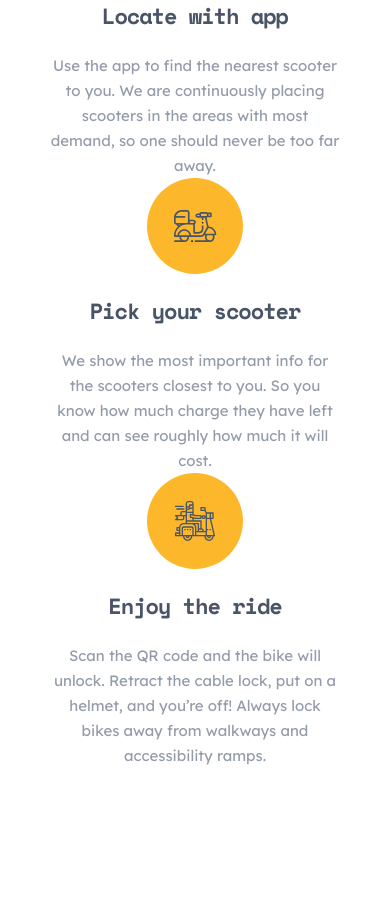
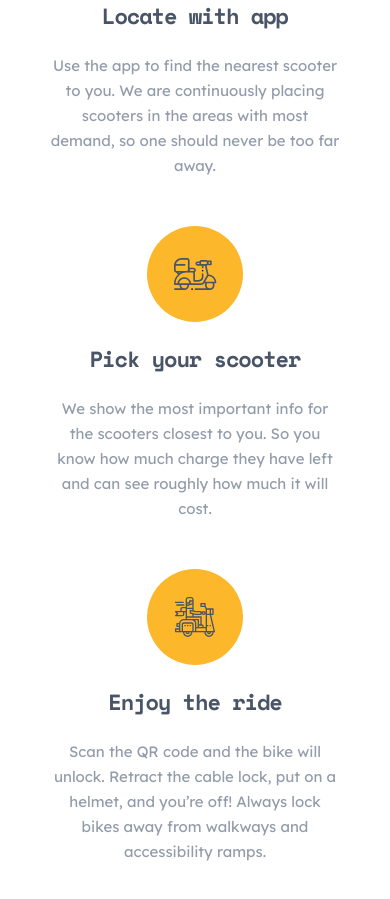
Before and after one commit to ShohruxSafarmatov/imtihon-standart, a plain HTML site: page index.html in a window 390 px wide. Shown: the part 921-1820 px from the top of the page. Drawn offline with nearby package versions, Linux system fonts and the light colour scheme.

Commit message:
services

```diff
--- a/scss/blocks/_services.scss
+++ b/scss/blocks/_services.scss
@@ -80,6 +80,7 @@
     text-align: center;
     max-width: 311px;
     margin: 0 auto;
+    margin-bottom: 48px;
     &::before{
       display: none;
     }
```
Also changed, not shown: css/main.css, css/main.min.css, 2 other files.
